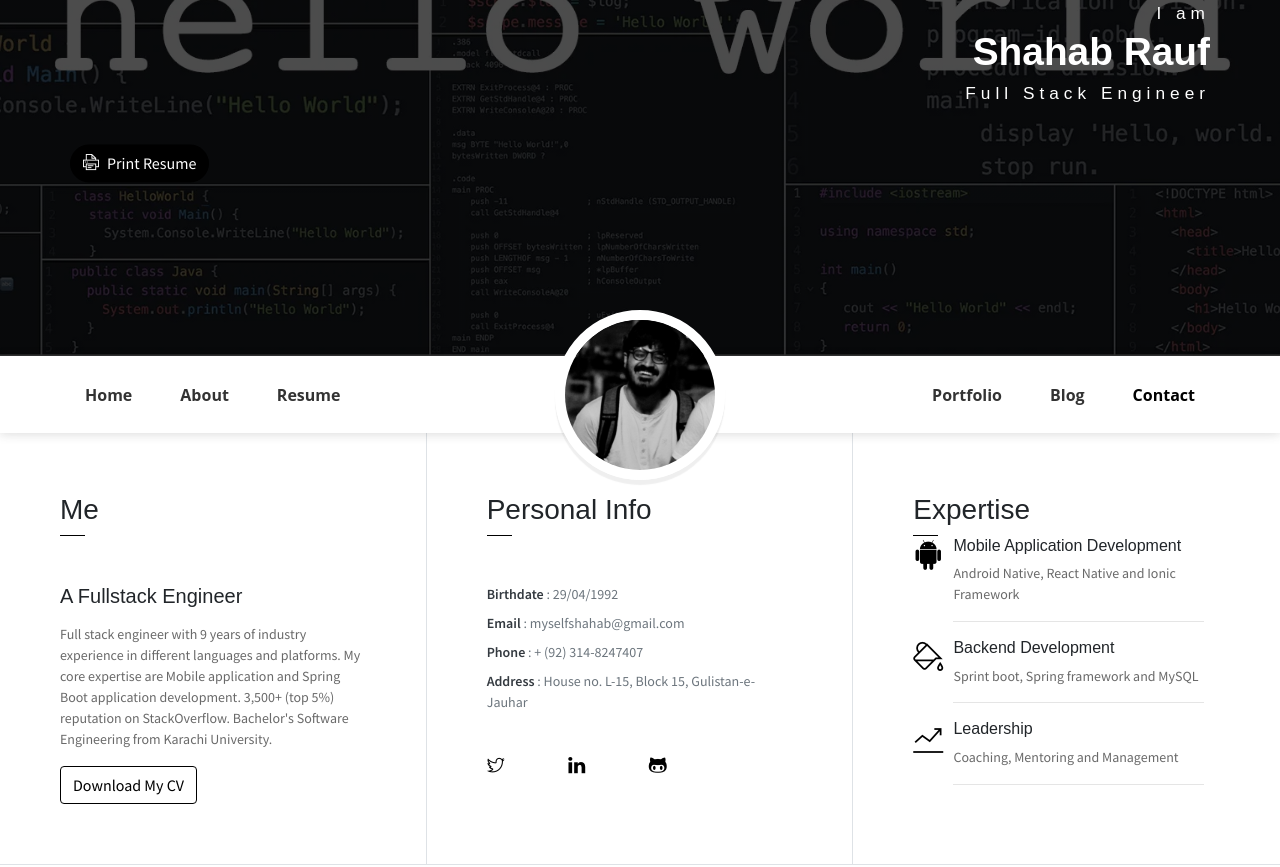
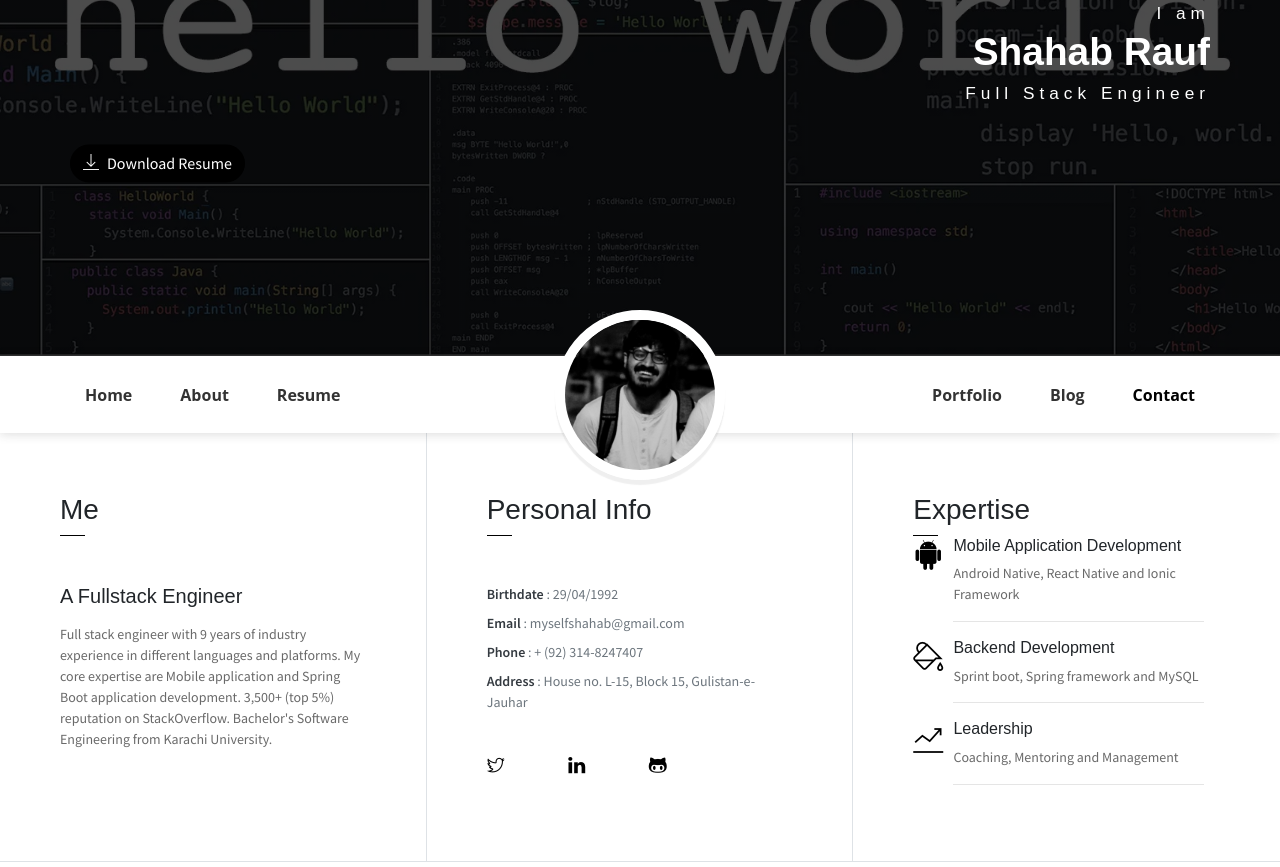
Before and after one commit to mshahabrauf/mshahabrauf.github.io, a website: page index.html in a window 1280 px wide. Shown: the part 284-1151 px from the top of the page. Drawn offline with Linux system fonts and the light colour scheme.

Commit message:
resume and calendly

```diff
--- a/index.html
+++ b/index.html
@@ -23,7 +23,7 @@
                 <h4 class="header-monoo text-right" >I am</h4>
                 <h1 class="header-subtitle text-right">Shahab Rauf</h1>
                 <h6 class="header-mono text-right" >Full Stack Engineer</h6>
-                <button class="btn btn-primary btn-rounded"><i class="ti-printer pr-2"></i>Print Resume</button>
+                <button class="btn btn-primary btn-rounded"><i class="ti-download pr-2"></i><a style="color: #FFFFFF" href="resume.pdf">Download Resume</a></button>
             </div>
         </div>
     </header>
@@ -72,7 +72,6 @@
                 <span class="line mb-5"></span>
                 <h5 class="mb-3">A Fullstack Engineer</h5>
                 <p class="mt-20">Full stack engineer with 9 years of industry experience in different languages and platforms. My core expertise are Mobile application and Spring Boot application development. 3,500+ (top 5%) reputation on StackOverflow. Bachelor's Software Engineering from Karachi University.</p>
-                <button class="btn btn-outline-danger"><i class="icon-down-circled2 "></i>Download My CV</button>
             </div>
             <div class="col-lg-4 about-card">
                 <h3 class="font-weight-light">Personal Info</h3>
@@ -372,7 +371,7 @@
     <section class="section bg-dark py-5">
         <div class="container text-center">
             <h2 class="text-light mb-5 font-weight-normal">I am available to discuss any matter</h2>
-            <button class="btn btn-primary btn-rounded w-lg"><i class="ti-calendar pr-2"></i>Let's connect</button>
+            <button class="btn btn-primary btn-rounded w-lg" ><i class="ti-calendar pr-2"></i><a style="color: #FFFFFF" href="https://calendly.com/myselfshahab">Let's connect</a></button>
         </div>
     </section>
 
```
Also changed, not shown: 1 other file.
